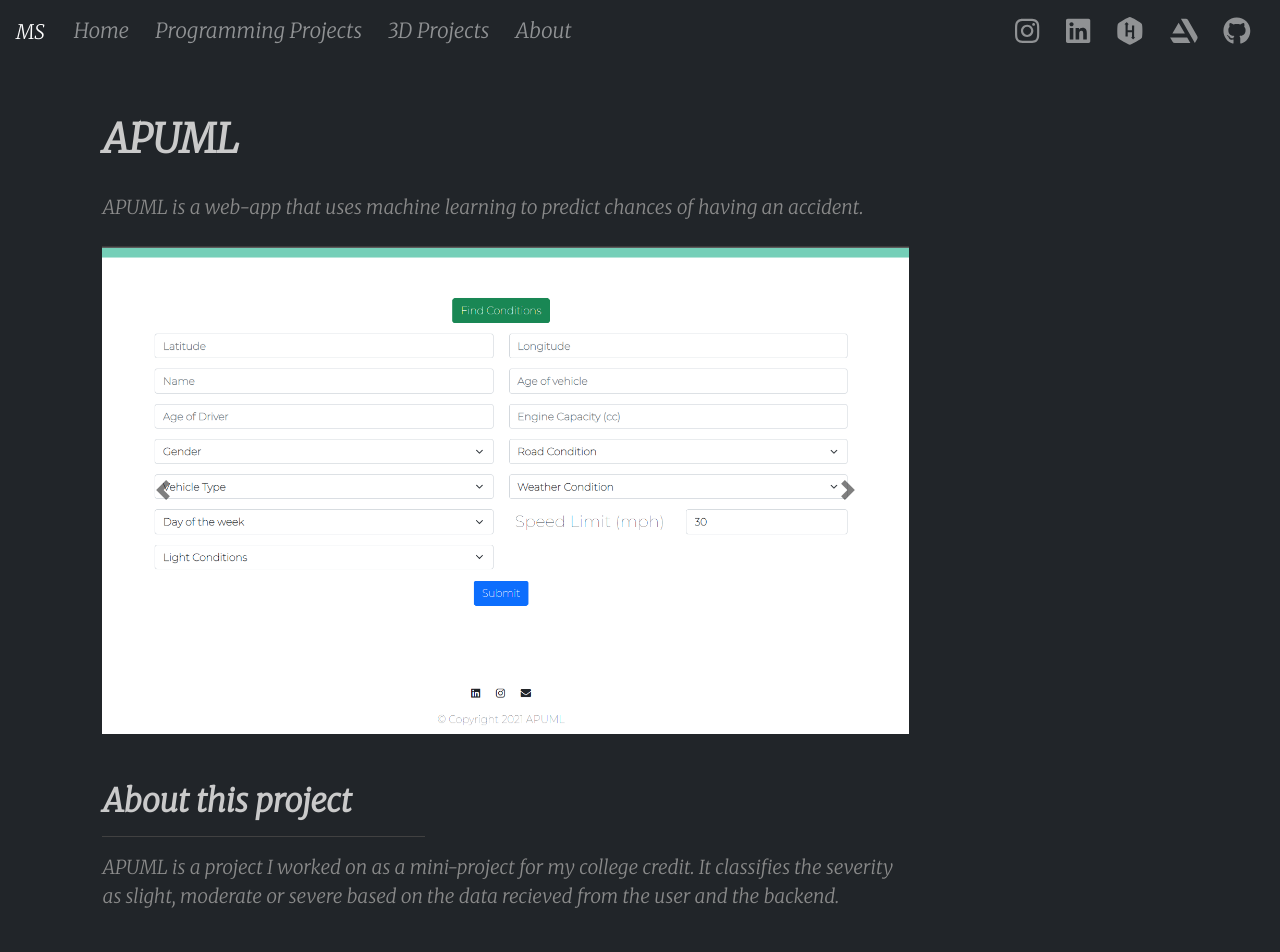
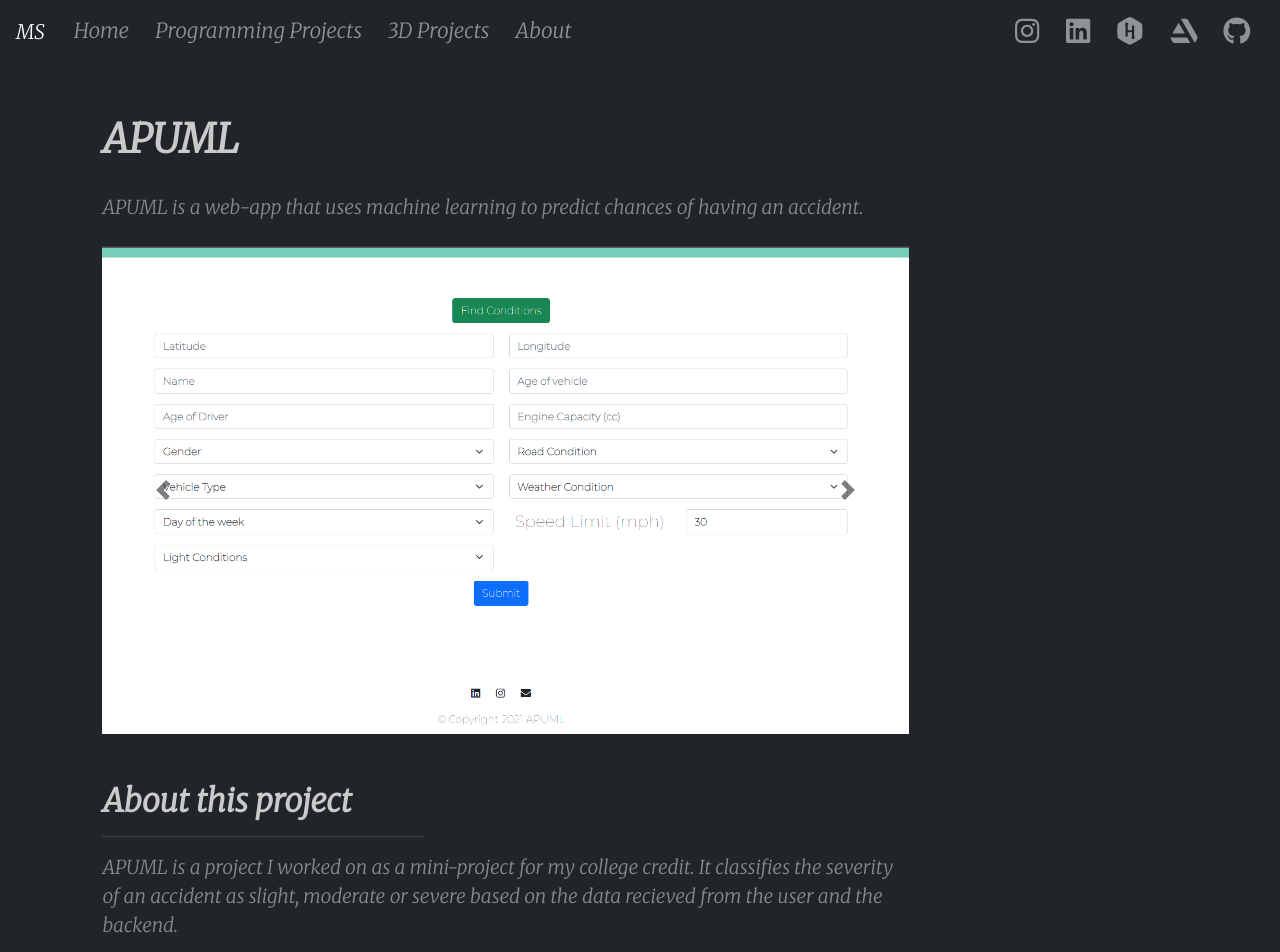
Before and after one commit to manojmsr2000/portfolio, a React (Create React App) app: page /#/threed/APUML in a window 1280 px wide. Shown: the top 952 px of the page. Built offline with nearby package versions, Linux system fonts and the light colour scheme.

Commit message:
changed descriptions

```diff
--- a/src/assets/Data/single-page-details.js
+++ b/src/assets/Data/single-page-details.js
@@ -19,7 +19,7 @@ export const projectDetails = {
     description:
       "Alley Bewitched is an eCommerce website built with MERN stack.",
     brief:
-      "Alley Bewitched is an eCommerce website built with MERN stack. It has admin functionalities like product details, order details, adding/deleting/editing products, delivery confirmation and a lot more.",
+      "Alley Bewitched is an eCommerce website built with MERN stack. It has admin functionalities like product details, order details, adding/deleting/editing products, delivery confirmation and some other necessary functions.",
     techs: [
       "HTML5",
       "CSS (with SASS)",
@@ -41,7 +41,7 @@ export const projectDetails = {
     description:
       "YoHello! is a social media website built with php and javascript.",
     brief:
-      "YoHello! is a social networking website where you can post pictures, your thoughts, share youtube links, make friends, message friends etc. The hardest part of the project was the design itself. I learned how powerful PHP is as I continued working with it.",
+      "YoHello! is a social networking website where you can post pictures, your thoughts, share youtube links, make friends, message friends etc.",
     techs: ["HTML5", "CSS", "Bootstrap", "Javascript", "PHP", "MySQL"],
     resources: {
       hosted: "http://yohello.atwebpages.com",
@@ -54,7 +54,7 @@ export const projectDetails = {
     description:
       "APUML is a web-app that uses machine learning to predict chances of having an accident.",
     brief:
-      "APUML is a project I worked on as a mini-project for my college credit. It classifies the severity as slight, moderate or severe based on the data recieved from the user and the backend.",
+      "APUML is a project I worked on as a mini-project for my college credit. It classifies the severity of an accident as slight, moderate or severe based on the data recieved from the user and the backend.",
     techs: ["HTML5", "CSS", "Javascript", "Bootstrap", "Python", "Flask"],
     resources: {
       github: "https://github.com/manojmsr2000/ML-Accident-Analysis-Project",
```
